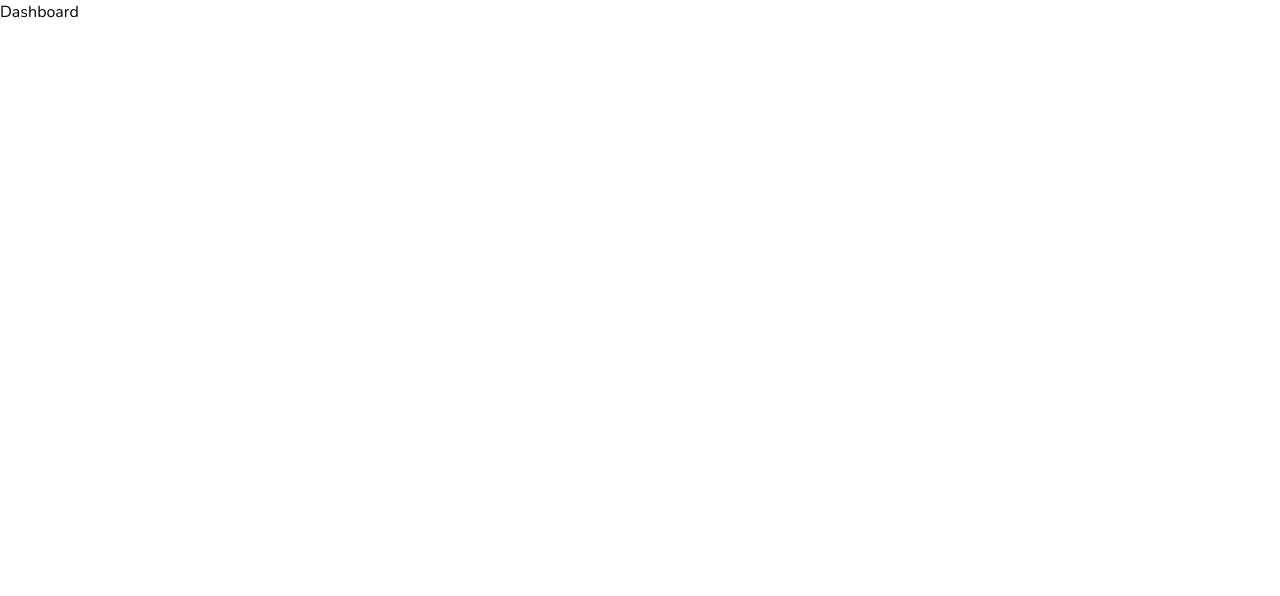
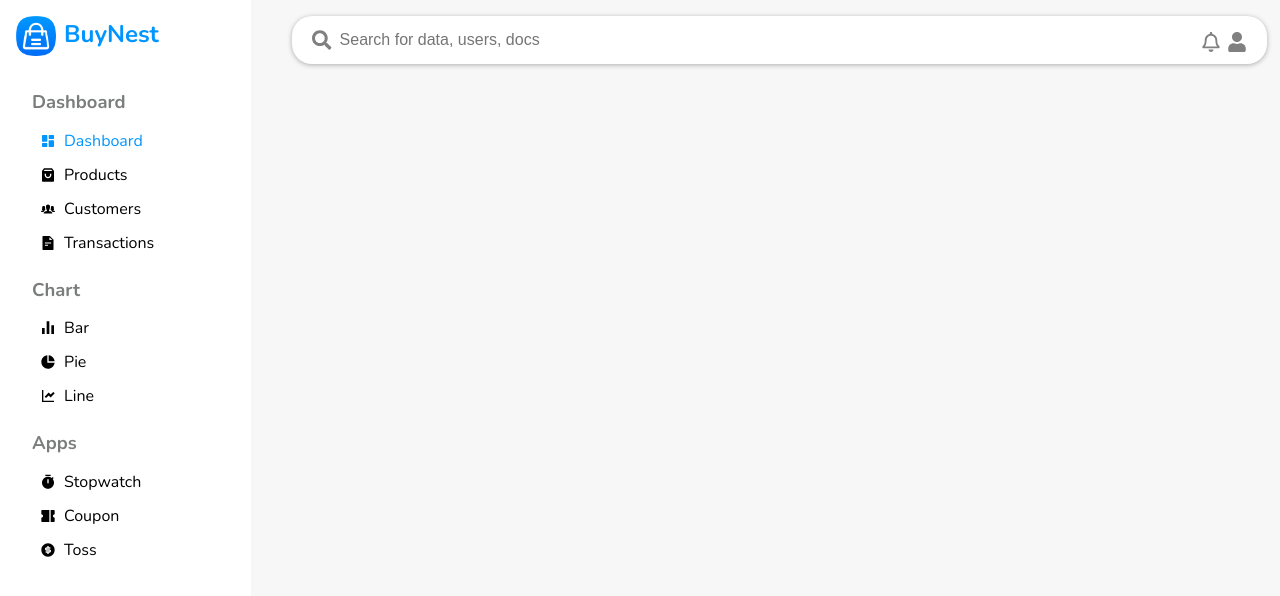
Before and after one commit to AashishSehrawat/AdminDashboard, a React (Vite) app: page /admin/dashboard in a window 1280 px wide. Shown: the top 596 px of the page. Built offline with nearby package versions, Linux system fonts and the light colour scheme.

Commit message:
making dashboard section

```diff
--- /dev/null
+++ b/src/components/AdminSidebar.tsx
@@ -0,0 +1,131 @@
+import logo from "../assets/logo.png";
+import { Link, Location, useLocation } from "react-router-dom";
+import { RiDashboardFill, RiShoppingBag3Fill } from "react-icons/ri";
+import { AiFillFileText } from "react-icons/ai";
+import { IoIosPeople } from "react-icons/io";
+import { RiBarChartFill } from "react-icons/ri";
+import { RiLineChartFill } from "react-icons/ri";
+import { RiPieChartFill } from "react-icons/ri";
+import { RiTimerFill } from "react-icons/ri";
+import { RiCoupon2Fill } from "react-icons/ri";
+import { RiMoneyDollarCircleFill } from "react-icons/ri";
+import { IconType } from "react-icons";
+
+const AdminSidebar = () => {
+  const location = useLocation();
+
+  interface LiProps {
+    text: string;
+    url: string;
+    location: Location;
+    Icon: IconType;
+  }
+
+  const Li = ({ url, text, location, Icon }: LiProps) => (
+    <li>
+      <Link
+        to={url}
+        style={{
+          color: location.pathname.includes(url) ? "#0095ff" : "black",
+        }}
+      >
+        <Icon />
+        {text}
+      </Link>
+    </li>
+  );
+
+  return (
+    <aside>
+      <div className="logo">
+        <img src={logo} alt="" width="40px" />
+        <span>BuyNest</span>
+      </div>
+      <div className="sidebarFunction">
+        <div className="sidebarDashboard">
+          <h4>Dashboard</h4>
+          <div>
+            <ul>
+              <Li
+                url="/admin/dashboard"
+                text="Dashboard"
+                Icon={RiDashboardFill}
+                location={location}
+              />
+              <Li
+                url="/admin/products"
+                text="Products"
+                Icon={RiShoppingBag3Fill}
+                location={location}
+              />
+              <Li
+                url="/admin/customers"
+                text="Customers"
+                Icon={IoIosPeople}
+                location={location}
+              />
+              <Li
+                url="/admin/transactions"
+                text="Transactions"
+                Icon={AiFillFileText}
+                location={location}
+              />
+            </ul>
+          </div>
+        </div>
+        <div className="sidebarChart">
+          <h4>Chart</h4>
+          <div>
+            <ul>
+              <Li
+                url="/admin/chart/bar"
+                text="Bar"
+                Icon={RiBarChartFill}
+                location={location}
+              />
+              <Li
+                url="/admin/chart/pie"
+                text="Pie"
+                Icon={RiPieChartFill}
+                location={location}
+              />
+              <Li
+                url="/admin/chart/line"
+                text="Line"
+                Icon={RiLineChartFill}
+                location={location}
+              />
+            </ul>
+          </div>
+        </div>
+        <div className="sidebarApps">
+          <h4>Apps</h4>
+          <div>
+            <ul>
+              <Li
+                url="/admin/app/stopwatch"
+                text="Stopwatch"
+                Icon={RiTimerFill}
+                location={location}
+              />
+              <Li
+                url="/admin/app/coupon"
+                text="Coupon"
+                Icon={RiCoupon2Fill}
+                location={location}
+              />
+              <Li
+                url="/admin/app/toss"
+                text="Toss"
+                Icon={RiMoneyDollarCircleFill}
+                location={location}
+              />
+            </ul>
+          </div>
+        </div>
+      </div>
+    </aside>
+  );
+};
+
+export default AdminSidebar;
--- a/src/pages/Customers.tsx
+++ b/src/pages/Customers.tsx
@@ -1,10 +1,13 @@
 import React from 'react'
+import AdminSidebar from '../components/AdminSidebar'
+
 
 const Customers = () => {
   return (
-    <div>
-      Customers
-    </div>
+    <div className='adminContainer'>
+    <AdminSidebar />
+    <main>customer</main>
+  </div>
   )
 }
 
--- a/src/pages/Dashboard.tsx
+++ b/src/pages/Dashboard.tsx
@@ -1,9 +1,36 @@
 import React from 'react'
+import AdminSidebar from '../components/AdminSidebar'
+import { FaRegBell, FaUser, FaSearch } from "react-icons/fa";
+import { Link } from 'react-router-dom';
 
 function Dashboard() {
   return (
-    <div>
-      Dashboard
+    <div className='adminContainer'>
+      <AdminSidebar />
+      <main className='dashboard'>
+
+        {/* bar section */}
+        <div className='dashboardBar'>
+          <div className='barSearch'>
+            <FaSearch className='reactIconsBar' />
+            <input type="text" placeholder='Search for data, users, docs' />
+          </div>
+          <div className='barNotification'>
+            <Link to="">
+              <FaRegBell className='reactIconsBar' />
+            </Link>
+            <Link to="">
+              <FaUser className='reactIconsBar' />
+            </Link>
+          </div>
+        </div>
+
+
+        {/* widget Item section */}
+        <div className='widgetDashboard'>
+
+        </div>
+      </main>
     </div>
   )
 }
--- a/src/pages/Products.tsx
+++ b/src/pages/Products.tsx
@@ -1,9 +1,11 @@
 import React from 'react'
+import AdminSidebar from '../components/AdminSidebar'
 
 const Products = () => {
   return (
-    <div>
-      Product
+    <div className='adminContainer'>
+      <AdminSidebar />
+      <main>product</main>
     </div>
   )
 }
--- a/src/pages/Transactions.tsx
+++ b/src/pages/Transactions.tsx
@@ -1,9 +1,11 @@
 import React from 'react'
+import AdminSidebar from '../components/AdminSidebar'
 
 function Transactions() {
   return (
-    <div>
-      Transaction
+    <div className='adminContainer'>
+      <AdminSidebar />
+      <main>trans</main>
     </div>
   )
 }
--- /dev/null
+++ b/src/styles/_dashboard.scss
@@ -0,0 +1,48 @@
+.reactIconsBar {
+    color: gray;
+    font-size: 20px;
+}
+
+.dashboard {
+    overflow-y: auto;
+    overflow-x: hidden;
+    min-height: 100vh;
+    padding: 0px 15px;
+    padding-top: 1rem;
+    > .dashboardBar {
+        width: 100%;
+        box-shadow: 0px 1px 5px rgba(0, 0, 0, 0.3);
+        height: 3rem;
+        margin: 0px 2px;
+        padding: 0px 20px ;
+        border-radius: 20px;
+        background-color: white;
+        @include flex(row, space-between, center, 1rem);
+
+        > .barSearch {
+            width: 95%;
+            @include flex(row, none, center, .5rem);
+            > input {
+                width: 100%;
+                outline: none;
+                font-size: 16px;
+                padding: 3px 0px;
+                border: none;
+                &:placeholder{
+                    color: rgb(158, 157, 157);
+                }
+            }
+            > a {
+                padding-top: 10px;
+            }
+        }
+
+        > .barNotification {
+            width: 5%;
+            @include flex(row, space-between, center, 0);
+            > a {
+                padding-top: 10px;
+            }
+        }
+    }
+}
--- a/src/styles/app.scss
+++ b/src/styles/app.scss
@@ -1,4 +1,5 @@
-@use "mixin";
+@import "mixin";
+@import "dashboard";
 
 @import url('https://fonts.googleapis.com/css2?family=Nunito:wght@200..1000&display=swap');
 
@@ -17,3 +18,73 @@
 a {
     text-decoration: none;
 }
+
+.adminContainer {
+    @include grid(1fr 4fr, 2rem);
+    min-height: 100vh;
+    width: 100%;
+    background-color: rgb(247, 247, 247);
+
+
+
+    // Sidebar CSS
+    > aside {
+        width: 100%;
+        height: 100vh;
+        padding: 1rem;
+        background-color: white;
+        overflow-y: auto;
+        &::-webkit-scrollbar {
+            display: none;
+        }
+
+        > .logo{
+            width: 24px;
+            color: #0095ff;
+            @include flex(row, none, none, 0rem);
+            font-size: 1.5rem;
+            font-weight: 700;
+            vertical-align: middle;
+            cursor: pointer;
+            padding-bottom: 2rem;
+            > span {
+                padding-left: .5rem;
+            }
+        }
+
+        .sidebarFunction{
+            @include flex(column, none, none, 1rem);
+            padding-left: 1rem;
+
+            > .sidebarDashboard, .sidebarChart, .sidebarApps{
+                @include flex(column, none, none, .5rem);
+                > h4{
+                    font-size: 1.15rem;
+                    color: rgb(123, 125, 125);
+                }
+                > div>ul{
+                    list-style: none;
+                    width: 100%;
+                    >li{
+                        width: 100%;
+                    }
+                    >li>a {
+                        display: block;
+                        width: 100%;
+                        color: black;
+                        padding: 5px 8px;
+                        border-radius: 4px;
+                        text-decoration: none;
+                        &:hover {
+                            color: #0095ff;
+                            background-color: #a0d2f7;
+                        }
+                        @include flex(row, none, center, .5rem)
+                    }
+                }
+            }
+        }
+
+
+    }
+}
```
Also changed, not shown: src/assets/home/dashboard.svg (added), src/assets/logo.png (added).
